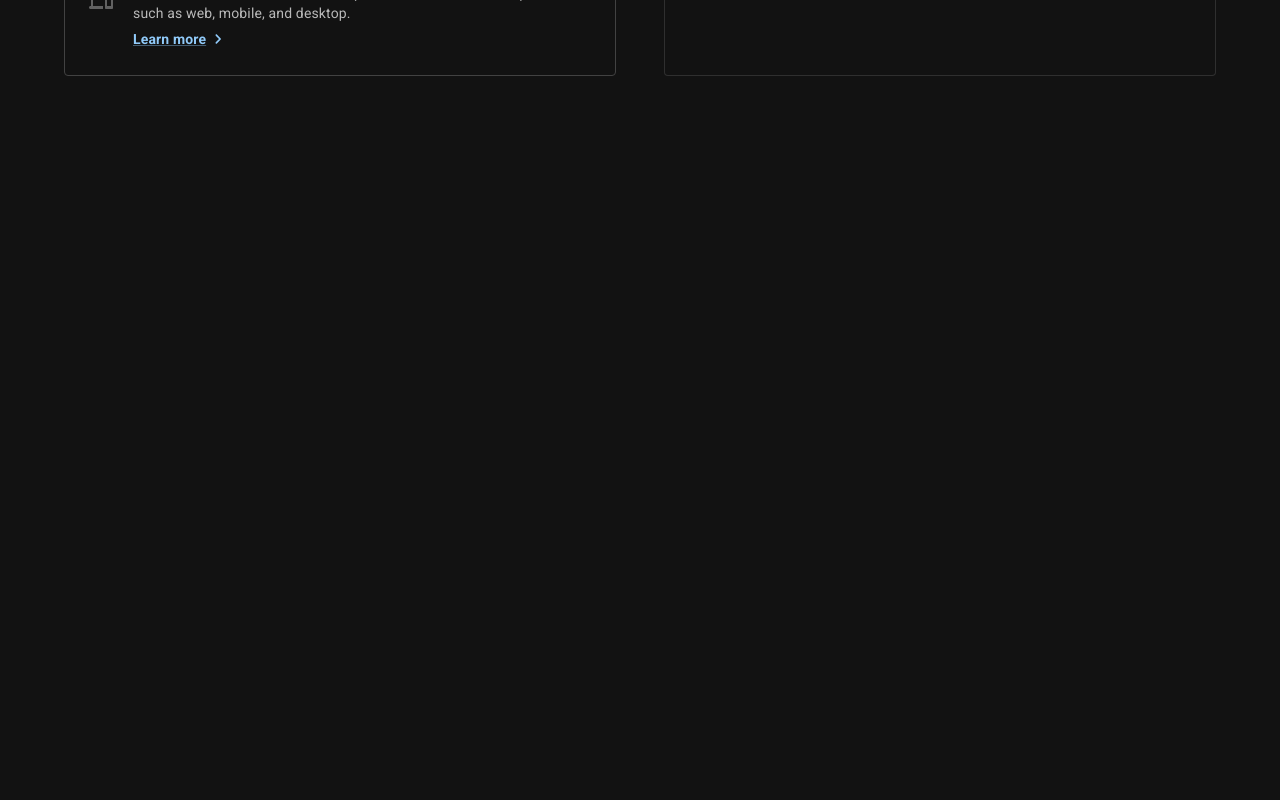
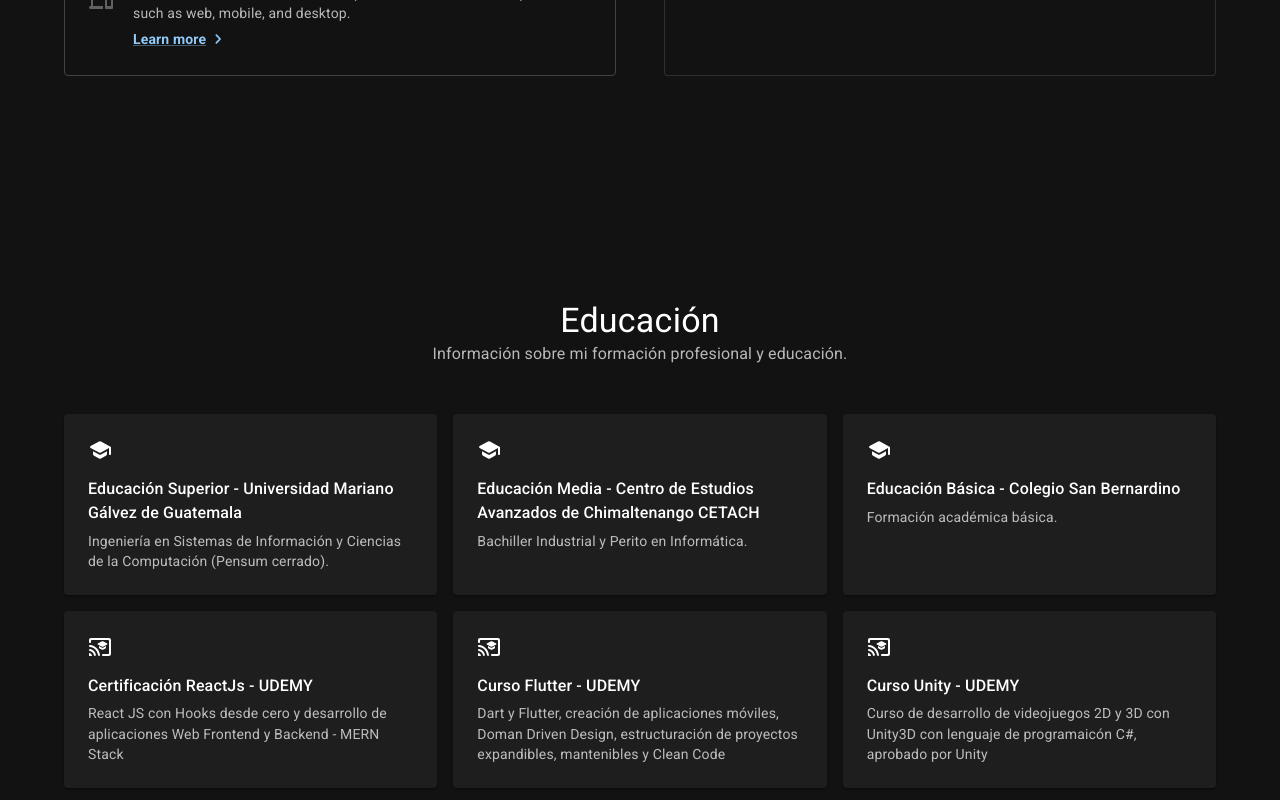
Before and after one commit to jmajpopinf/curriculumweb, a React (Vite) app: page / in a window 1280 px wide. Shown: the part 2060-2860 px from the top of the page. Before the commit the page ends 2264 px from the top, so only its background shows below. Built offline with nearby package versions, Linux system fonts and the light colour scheme.

Commit message:
Menu educación completo

```diff
--- a/src/App.jsx
+++ b/src/App.jsx
@@ -6,6 +6,7 @@ import AppAppBar from './components/AppAppBar';
 import Hero from './components/Hero';
 import LogoCollection from './components/LogoCollection';
 import Features from './components/Features';
+import Education from './components/Education';
 
 function ToggleCustomTheme({ showCustomTheme, toggleCustomTheme}){
   return (
@@ -73,7 +74,7 @@ function App() {
         <LogoCollection />
         <Divider />
         <Features />
-
+        <Education />
       </Box>
     </ThemeProvider>
   );
--- /dev/null
+++ b/src/components/Education.jsx
@@ -0,0 +1,108 @@
+import * as React from 'react';
+import Typography from '@mui/material/Typography';
+import Box from '@mui/material/Box';
+import Container from '@mui/material/Container';
+import Grid from '@mui/material/Grid';
+import { Card, Stack } from '@mui/material';
+import { CastForEducationRounded, SchoolRounded } from '@mui/icons-material';
+
+const items = [
+    {
+      icon: <SchoolRounded />,
+      title: 'Educación Superior - Universidad Mariano Gálvez de Guatemala',
+      description:
+        'Ingeniería en Sistemas de Información y Ciencias de la Computación (Pensum cerrado).',
+    },
+    {
+      icon: <SchoolRounded />,
+      title: 'Educación Media - Centro de Estudios Avanzados de Chimaltenango CETACH',
+      description:
+        'Bachiller Industrial y Perito en Informática.',
+    },
+    {
+      icon: <SchoolRounded />,
+      title: 'Educación Básica - Colegio San Bernardino',
+      description:
+        'Formación académica básica.',
+    },
+    {
+      icon: <CastForEducationRounded />,
+      title: 'Certificación ReactJs - UDEMY',
+      description:
+        'React JS con Hooks desde cero y desarrollo de aplicaciones Web Frontend y Backend - MERN Stack',
+    },
+    {
+      icon: <CastForEducationRounded />,
+      title: 'Curso Flutter - UDEMY',
+      description:
+        ' Dart y Flutter, creación de aplicaciones móviles, Doman Driven Design, estructuración de proyectos expandibles, mantenibles y Clean Code',
+    },
+    {
+      icon: <CastForEducationRounded />,
+      title: 'Curso Unity - UDEMY',
+      description:
+        'Curso de desarrollo de videojuegos 2D y 3D con Unity3D con lenguaje de programaicón C#, aprobado por Unity',
+    },
+];
+
+export default function Education() {
+
+  return (
+    <Container
+      id="education"
+      sx={{
+        pt: { xs: 4, sm: 12 },
+        pb: { xs: 8, sm: 16 },
+        position: 'relative',
+        display: 'flex',
+        flexDirection: 'column',
+        alignItems: 'center',
+        gap: { xs: 3, sm: 6 },
+      }}
+    >
+      <Box
+        sx={{
+          width: { sm: '100%', md: '60%' },
+          textAlign: { sm: 'left', md: 'center' },
+        }}
+      >
+        <Typography component="h2" variant="h4" color="text.primary">
+          Educación
+        </Typography>
+        <Typography variant="body1" color="text.secondary">
+          Información sobre mi formación profesional y educación.
+        </Typography>
+      </Box>
+      <Grid container spacing={2}>
+        {items.map((item, index) => (
+            <Grid item xs={12} sm={6} md={4} key={index}>
+                <Stack
+                    direction="column"
+                    color="inherit"
+                    component={Card}
+                    spacing={1}
+                    useFlexGap
+                    sx={{
+                        p: 3,
+                        height: '100%',
+                        background: 'trasnparent',
+                    }}
+                >
+                    <Box>
+                        {item.icon}
+                    </Box>
+                    <div>
+                        <Typography fontWeight="medium" gutterBottom>
+                            {item.title}
+                        </Typography>
+                        <Typography variant="body2" sx={{ color: 'grey.400' }}>
+                            {item.description}
+                        </Typography>
+                    </div>
+                </Stack>
+            </Grid>
+        ))}
+      </Grid>
+    </Container>
+  );
+}
```
